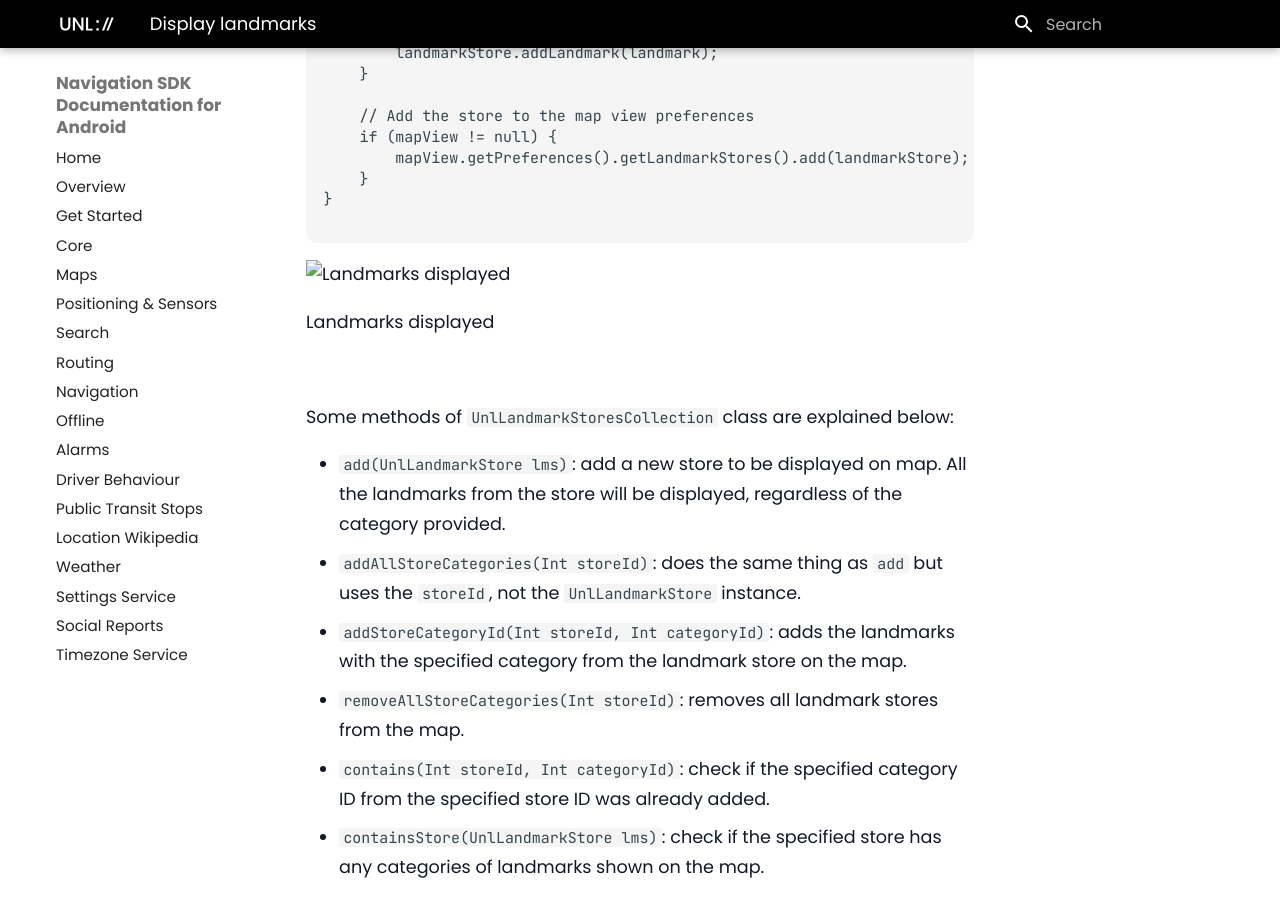
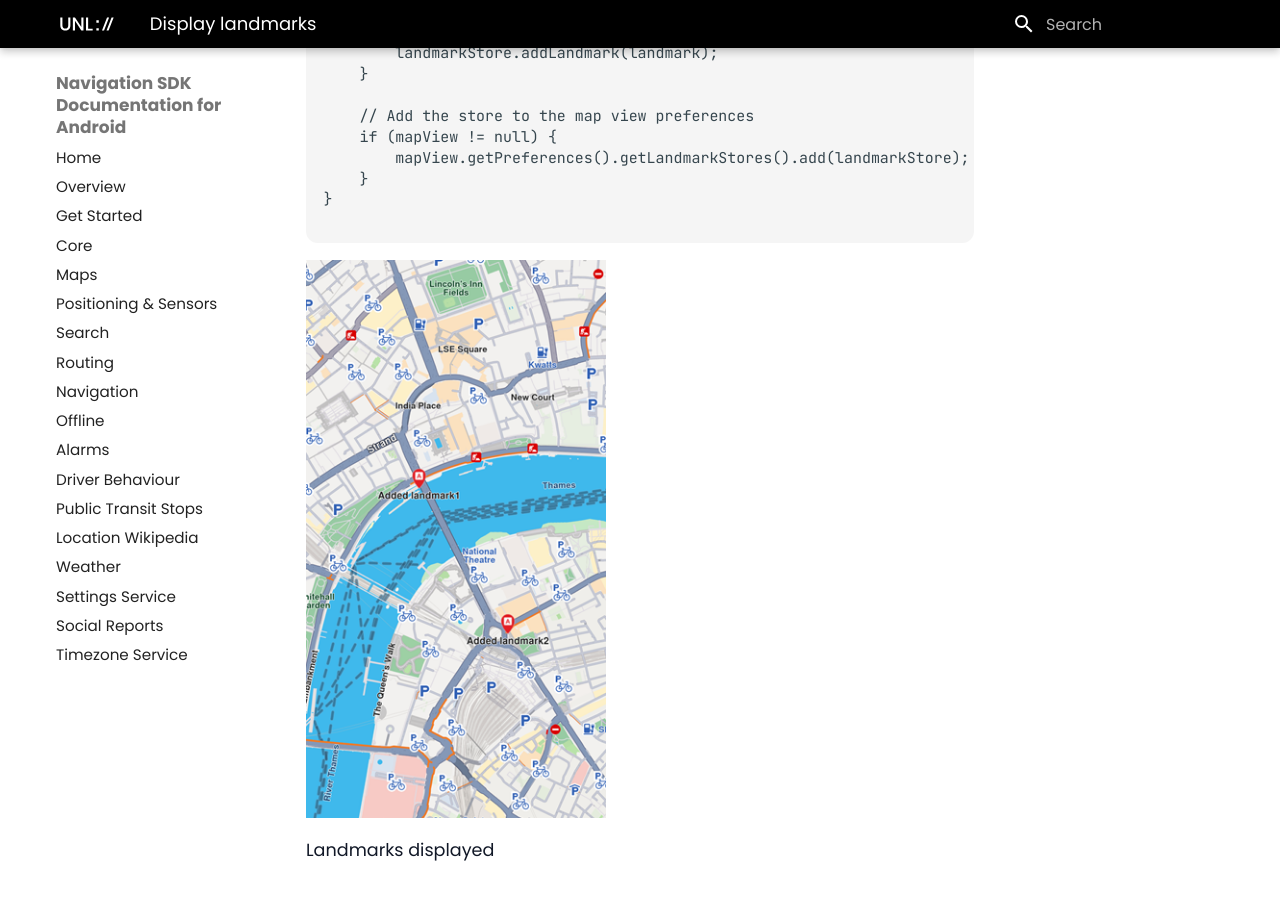
Before and after one commit to u-n-l/navigation-sdk-android-docs, an MkDocs documentation site: the page built from docs/04-Maps/05-Display Map Items/02-Display Landmarks.md, in a window 1280 px wide and 900 px high, scrolled down 3253 px. Built offline with MkDocs 1.6.1 and Material for MkDocs 9.7.7, drawn with Linux system fonts in a browser that asks for light colours.

Commit message:
Update 02-Display Landmarks.md

````diff
--- a/docs/04-Maps/05-Display Map Items/02-Display Landmarks.md
+++ b/docs/04-Maps/05-Display Map Items/02-Display Landmarks.md
@@ -144,7 +144,7 @@ if (errorCode == UnlError.NoError && landmarkStore != null) {
 
 ```
 
-![Landmarks displayed](../assets/images/example_android_add_landmarks1-e23f9a097f6485af4f047e14090a19d9.png "Landmarks displayed")
+![Landmarks displayed](../../assets/images/example_android_add_landmarks1-e23f9a097f6485af4f047e14090a19d9.png "Landmarks displayed")
 
 Landmarks displayed
 
````
